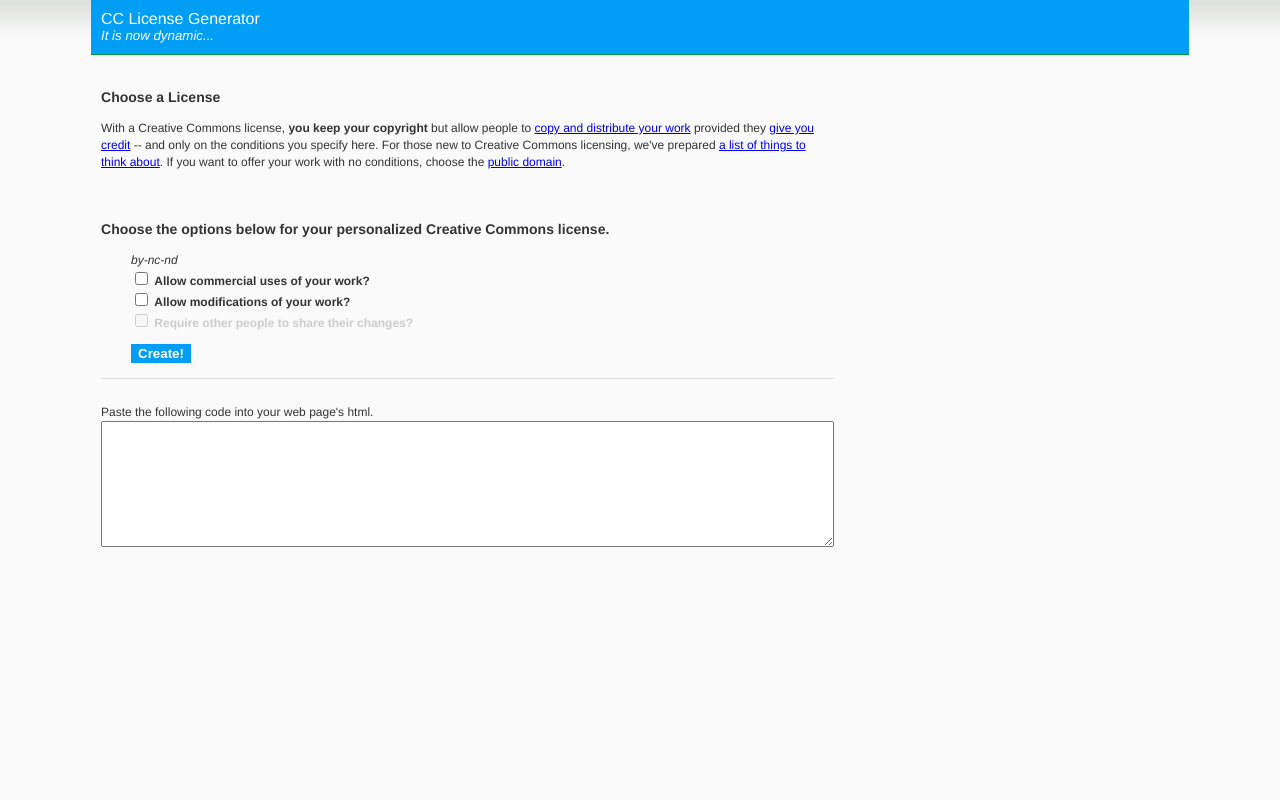
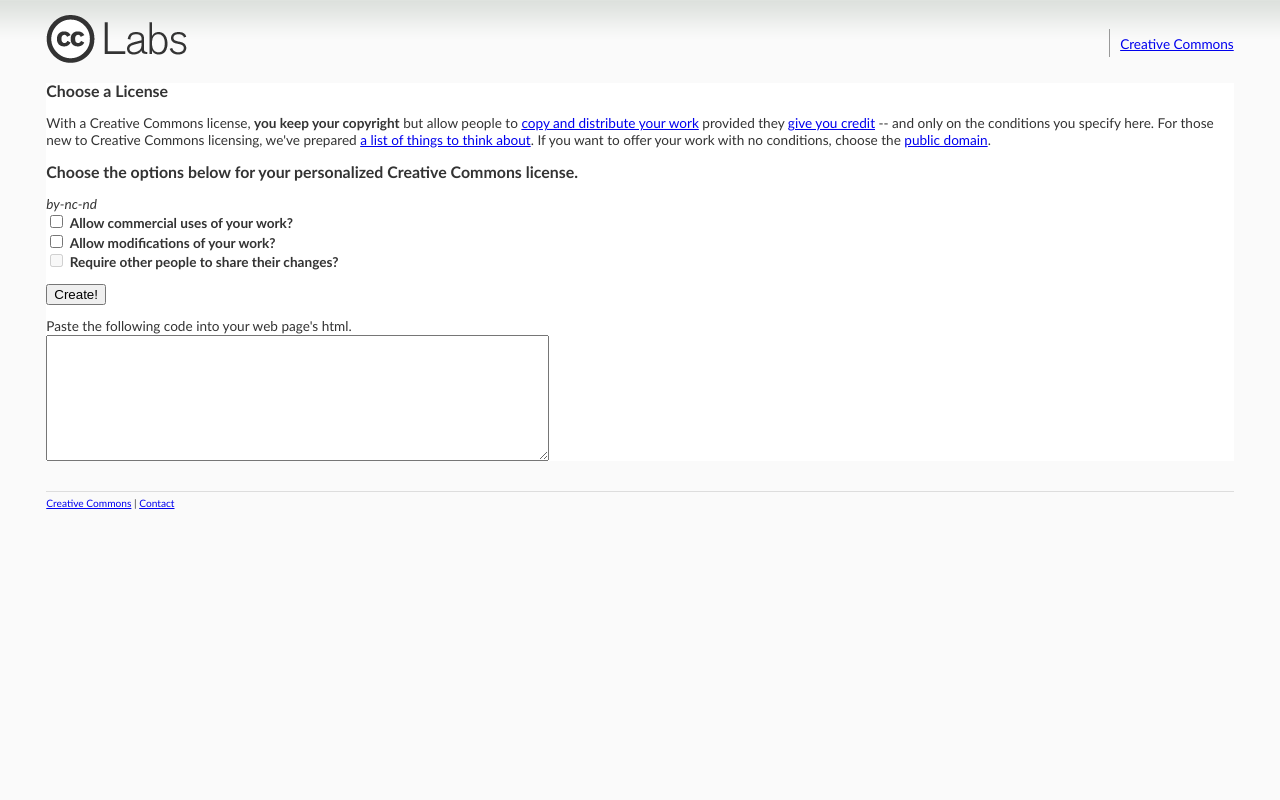
Before and after one commit to cc-archive/cclabs, a PHP site: page /dhtml-engine in a window 1280 px wide. Run offline with PHP 8.4, Linux system fonts and the light colour scheme; data that the repository does not hold is empty.

Commit message:
Hacking the lab...styled dhtml-engine...

```diff
--- a/_header.php
+++ b/_header.php
@@ -4,14 +4,16 @@
 <html xmlns="http://www.w3.org/1999/xhtml" xml:lang="en" lang="en">
 <head>
 	<meta http-equiv="Content-Type" content="text/html; charset=utf-8"/>
+    <?= (($meta_extra) ? "$meta_extra\n" : ""); ?>
 
 	<title>ccLabs <?= (($pagetitle) ? "- $pagetitle" : ""); ?></title>
 
 	<style type="text/css" media="screen">
     @import url(/style.css);
-    <?= (($include) ? "@import url($include);\n" : "\n"); ?>
+    <?= (($include) ? "@import url($include);\n" : ""); ?>
 	</style>
 
+    <?= (($head_extra) ? "$head_extra\n" : "\n"); ?>
 
 </head>
 
--- a/dhtml-engine/index.html
+++ b/dhtml-engine/index.php
@@ -1,90 +1,7 @@
-<html>
-<head>
-	<meta http-equiv="Content-type" content="text/html; charset=utf-8" />
-	<title>CC License Generator</title>
-    <link rel="stylesheet" href="../style.css" type="text/css" />
-	<style type="text/css" media="screen">
-	/* <![CDATA[ */
-		body {
-			padding: 0px 30px;
-			margin: 0;
-			text-align: center;
-			color: #333;
-			font: 12px/17px helvetica, arial, verdana;
-		}
-		#container {
-			text-align: left;
-			width: 90%;
-			margin: 0 auto;
-		}
-		#head {
-			border-bottom: 1px solid #009E38;
-			padding: 10px;
-			background-color: #009EF5;
-			color: #fff;
-			font-size: 133%;
-		}
-		#foot {
-			border-top: 1px solid #009E38;
-			padding: 10px;
-			background-color: #efefef;
-		}
-		#main {
-			padding: 20px 10px;
-		}
-		#main .block {
-			width: 68%;
-		}
-
-		#main div {
-			margin-bottom: 50px;
-		}
-		#main {
-			margin-bottom: 0;
-		}
-
-		form {
-			margin-left: 30px;
-		}
-
-		textarea { width: 100%; }
-
-		#submit {
-			border: 1px solid #009EF5;
-			background-color: #009EF5;
-			font-weight: bold;
-			color: #fff;
-		}
-
-		.inactive {
-			color: #ccc;
-		}
-
-		#lic-result {
-			padding-top: 25px;
-			margin-left: -30px;
-			margin-top: 15px;
-			border-top: 1px solid #ddd;
-		}
-
-		#lic-menu label:hover {
-			border-bottom: 1px dotted #ddd;
-		}
-
-		#lic-menu label.inactive:hover {
-			border-bottom: none;
-		}
-
-		#tipDiv {
-			width: 175px;
-			border: 1px solid #ddd;
-			background-color: #fff;
-		}
-
-	/* ]]> */
-	</style>
-
-	<script type="text/javascript" language="javascript" src="prototype.js"></script>
+<?php
+    $pagetitle  = 'CC License Generator';
+    $head_extra =
+	'<script type="text/javascript" language="javascript" src="prototype.js"></script>
 	<script type="text/javascript" language="javascript" src="tooltip.js"></script>
 	<script type="text/javascript" language="javascript" src="cc-license.js"></script>
 	<script type="text/javascript" language="javascript" charset="utf-8">
@@ -94,14 +11,11 @@
 			initTip();
 		}
 	// ]]>
-	</script>
-</head>
-<body id="" onload="pageInit()">
+	</script>';
+    $onload = 'pageInit()';
+    include_once '../_header.php';
+?>
 	<div id="container">
-		<div id="head">
-			CC License Generator<br />
-            <small><em>It is now dynamic...</em></small>
-		</div>
 		<div id="main">
 			<div class="block">
 			<h3>Choose a License</h3>
@@ -154,6 +68,7 @@
 		</div> -->
 	</div>
 	<!-- <div id="tipDiv" style="position:absolute; visibility:hidden; z-index:100">hi!</div> -->
-</body>
 
-</html>
+<?php
+    include_once '../_footer.php';
+?>
--- a/index.php
+++ b/index.php
@@ -12,7 +12,7 @@
   </div>
   <div class="blurb">
     <h3>DHTML Licensing Engine</h3>
-    <p>A simplified licensing engine, building from our current server-side implementation, and turning it into a responsive client-side <abbr title="Javascript">JS</abbr> application.</p>
+    <p>A simplified licensing engine, building from our current server-side implementation, and turning it into a responsive client-side <abbr title="Javascript">JS</abbr> application. <a href="dhtml-engine">Test it out</a></p>
   </div>
 </div>
 
```
